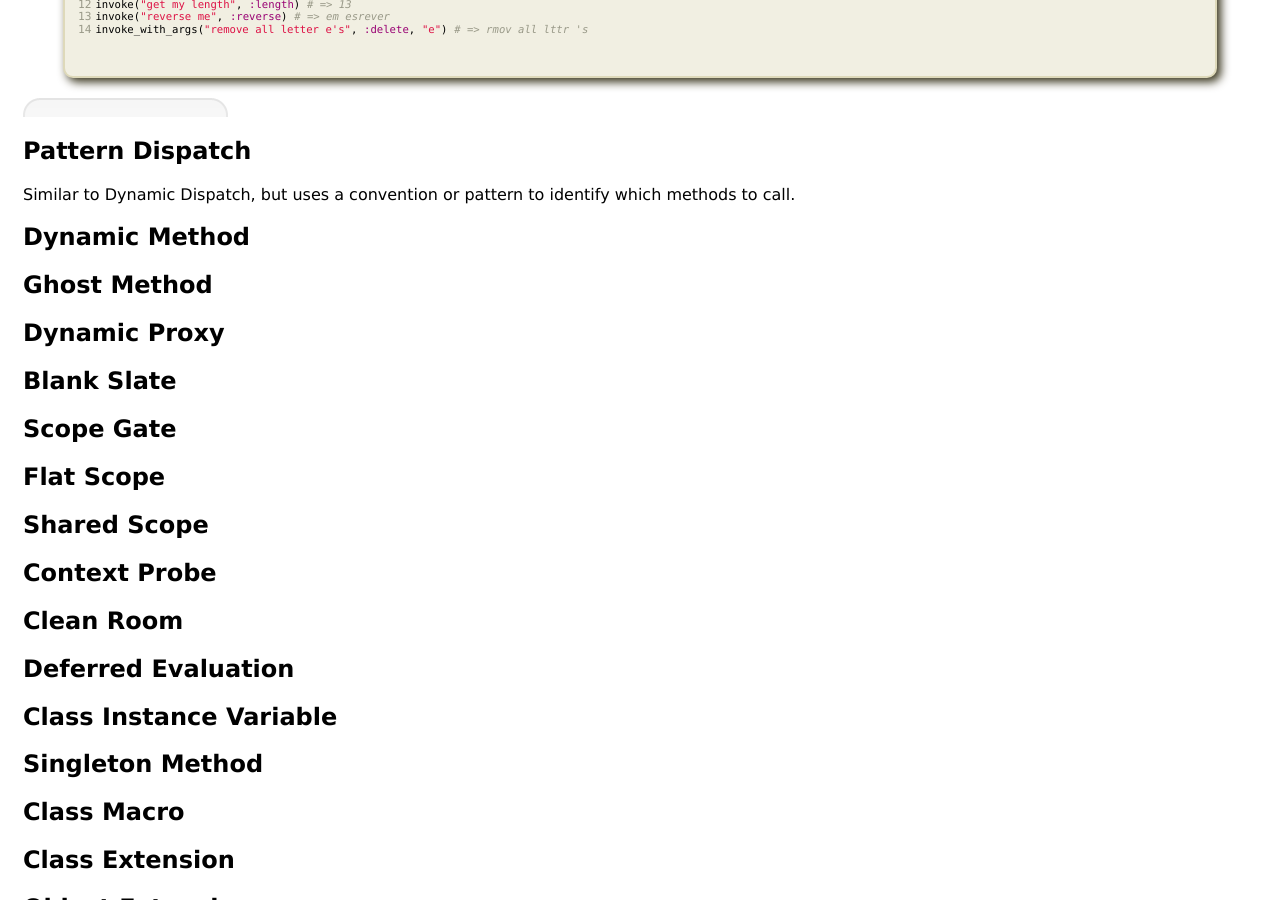
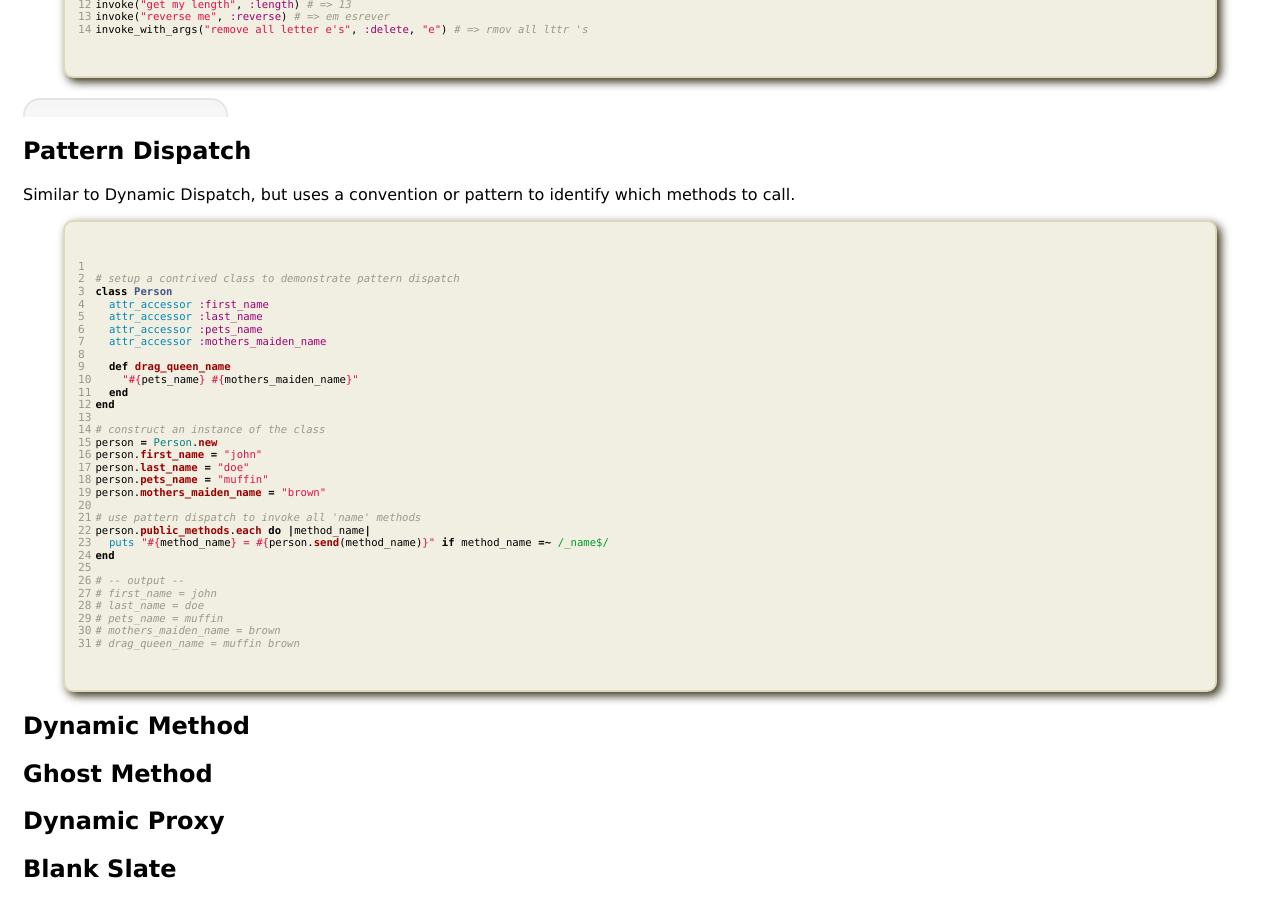
Before and after one commit to hopsoft/hopsoft.github.io, a Jekyll site: the page built from _posts/2011-01-11-ruby-metaprogramming-idioms.markdown, in a window 1280 px wide and 900 px high, scrolled down 2395 px. Built offline with Jekyll 4.4.1, drawn with Linux system fonts in a browser that asks for light colours.

Commit message:
Added pattern dispatch example.

```diff
--- a/_posts/2011-01-11-ruby-metaprogramming-idioms.markdown
+++ b/_posts/2011-01-11-ruby-metaprogramming-idioms.markdown
@@ -143,6 +143,36 @@ invoke_with_args("remove all letter e's", :delete, "e") # => rmov all lttr 's
 ## Pattern Dispatch
 Similar to Dynamic Dispatch, but uses a convention or pattern to identify which methods to call.
 {% highlight ruby linenos %}
+# setup a contrived class to demonstrate pattern dispatch
+class Person
+  attr_accessor :first_name
+  attr_accessor :last_name
+  attr_accessor :pets_name
+  attr_accessor :mothers_maiden_name
+
+  def drag_queen_name
+    "#{pets_name} #{mothers_maiden_name}"
+  end
+end
+
+# construct an instance of the class
+person = Person.new
+person.first_name = "john"
+person.last_name = "doe"
+person.pets_name = "muffin"
+person.mothers_maiden_name = "brown"
+
+# use pattern dispatch to invoke all 'name' methods
+person.public_methods.each do |method_name|
+  puts "#{method_name} = #{person.send(method_name)}" if method_name =~ /_name$/
+end
+
+# -- output --
+# first_name = john
+# last_name = doe
+# pets_name = muffin
+# mothers_maiden_name = brown
+# drag_queen_name = muffin brown
 {% endhighlight %}
 
 
```
